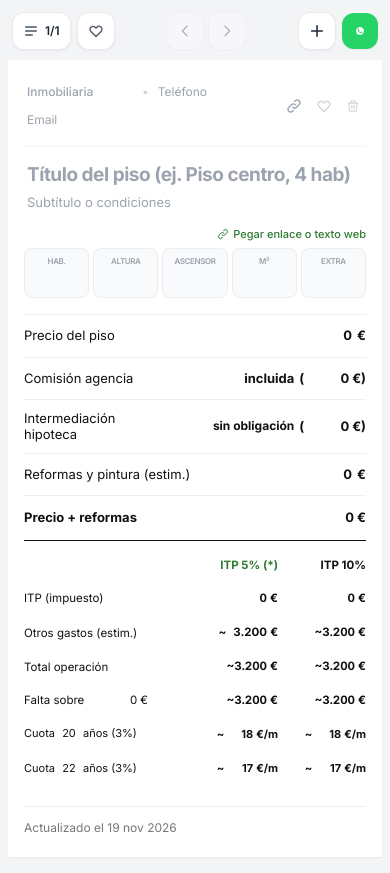
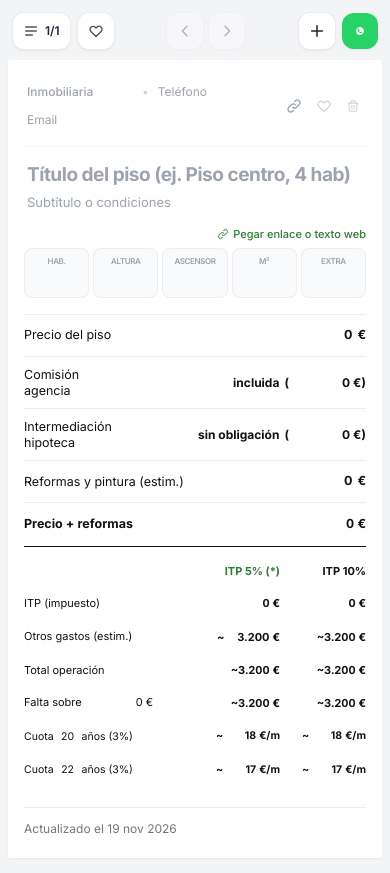
Before and after one commit to Sitorm/okpiso, a plain HTML site: page index.html in a window 390 px wide. Drawn offline with nearby package versions, Linux system fonts and the light colour scheme.

Commit message:
Update index.html

```diff
--- a/index.html
+++ b/index.html
@@ -220,11 +220,11 @@
             </div>
         </div>
 
-        <!-- TABLA 1: DESGLOSE -->
-        <div class="divide-y divide-[#eeeeee] border-t border-b-[1.5px] border-t-[#eeeeee] border-b-[#111111] mt-3 text-[13px] sm:text-[15px]">
+        <!-- TABLA 1: DESGLOSE (Cajas anchas y letra ligeramente más compacta en móvil para que no se corte ningún número) -->
+        <div class="divide-y divide-[#eeeeee] border-t border-b-[1.5px] border-t-[#eeeeee] border-b-[#111111] mt-3 text-[12.5px] sm:text-[15px]">
             <div class="py-2.5 flex items-center justify-between gap-2">
                 <span class="text-[#111111] font-normal">Precio del piso</span>
-                <div class="flex items-center font-bold text-[#111111] shrink-0">
+                <div class="flex items-center font-bold text-[#111111] shrink-0 tabular-nums">
                     <input type="text" id="inpPrice" inputmode="numeric"
                         onfocus="unformatInput(this)" onblur="formatAllInputs()" oninput="handleNumericInput('price', this)"
                         class="editable-field text-right font-bold w-24 sm:w-28 text-[#111111]">
@@ -232,35 +232,35 @@
                 </div>
             </div>
 
-            <div class="py-2.5 flex items-center justify-between gap-1.5">
-                <span class="text-[#111111] font-normal leading-tight">Comisión agencia</span>
-                <div class="flex items-center font-bold text-[#111111] shrink-0">
+            <div class="py-2.5 flex items-center justify-between gap-1">
+                <span class="text-[#111111] font-normal leading-tight">Comisión<br class="sm:hidden"> agencia</span>
+                <div class="flex items-center font-bold text-[#111111] shrink-0 tabular-nums text-[12px] sm:text-[15px]">
                     <input type="text" id="inpAgencyLabel" oninput="updateField('agencyLabel', this.value)"
                         class="editable-field text-right font-bold w-16 sm:w-24 text-[#111111]">
                     <span class="ml-0.5">(</span>
                     <input type="text" id="inpAgencyFee" inputmode="numeric"
                         onfocus="unformatInput(this)" onblur="formatAllInputs()" oninput="handleNumericInput('agencyFee', this)"
-                        class="editable-field text-right font-bold w-12 sm:w-16 text-[#111111]">
+                        class="editable-field text-right font-bold w-16 sm:w-20 text-[#111111]">
                     <span>€)</span>
                 </div>
             </div>
 
             <div class="py-2.5 flex items-center justify-between gap-1">
                 <span class="text-[#111111] font-normal leading-tight">Intermediación<br class="sm:hidden"> hipoteca</span>
-                <div class="flex items-center font-bold text-[#111111] shrink-0">
+                <div class="flex items-center font-bold text-[#111111] shrink-0 tabular-nums text-[12px] sm:text-[15px]">
                     <input type="text" id="inpBrokerLabel" oninput="updateField('brokerLabel', this.value)"
-                        class="editable-field text-right font-bold w-24 sm:w-32 text-[#111111] text-[12px] sm:text-[15px]">
+                        class="editable-field text-right font-bold w-24 sm:w-32 text-[#111111]">
                     <span class="ml-0.5">(</span>
                     <input type="text" id="inpBrokerFee" inputmode="numeric"
                         onfocus="unformatInput(this)" onblur="formatAllInputs()" oninput="handleNumericInput('brokerFee', this)"
-                        class="editable-field text-right font-bold w-12 sm:w-16 text-[#111111]">
+                        class="editable-field text-right font-bold w-16 sm:w-20 text-[#111111]">
                     <span>€)</span>
                 </div>
             </div>
 
             <div class="py-2.5 flex items-center justify-between gap-2">
                 <span class="text-[#111111] font-normal leading-tight">Reformas y pintura (estim.)</span>
-                <div class="flex items-center font-bold text-[#111111] shrink-0">
+                <div class="flex items-center font-bold text-[#111111] shrink-0 tabular-nums">
                     <input type="text" id="inpRenovation" inputmode="numeric"
                         onfocus="unformatInput(this)" onblur="formatAllInputs()" oninput="handleNumericInput('renovation', this)"
                         class="editable-field text-right font-bold w-20 sm:w-24 text-[#111111]">
@@ -268,51 +268,51 @@
                 </div>
             </div>
 
-            <div class="py-3 flex items-center justify-between gap-2 font-bold text-[#111111]">
+            <div class="py-3 flex items-center justify-between gap-2 font-bold text-[#111111] tabular-nums">
                 <span>Precio + reformas</span>
                 <span id="valPricePlusRenovation" class="shrink-0">0 €</span>
             </div>
         </div>
 
-        <!-- TABLA 2: COMPARATIVA ITP 5% vs ITP 10% (Columnas blindadas en móvil) -->
-        <div class="mt-4 text-[11.5px] sm:text-[15px]">
-            <div class="grid grid-cols-[1fr_84px_84px] sm:grid-cols-[1fr_110px_110px] items-center pb-2 font-bold gap-1">
+        <!-- TABLA 2: COMPARATIVA ITP 5% vs ITP 10% -->
+        <div class="mt-4 text-[11px] sm:text-[15px]">
+            <div class="grid grid-cols-[1fr_82px_82px] sm:grid-cols-[1fr_110px_110px] items-center pb-2 font-bold gap-1">
                 <div></div>
                 <div class="text-right text-[#2e7d32] whitespace-nowrap">ITP 5% (*)</div>
                 <div class="text-right text-[#111111] whitespace-nowrap">ITP 10%</div>
             </div>
 
-            <div class="grid grid-cols-[1fr_84px_84px] sm:grid-cols-[1fr_110px_110px] items-center py-2 gap-1">
+            <div class="grid grid-cols-[1fr_82px_82px] sm:grid-cols-[1fr_110px_110px] items-center py-2 gap-1">
                 <div class="text-[#111111]">ITP (impuesto)</div>
                 <div id="valItp5" class="text-right font-bold text-[#111111] whitespace-nowrap tabular-nums">0 €</div>
                 <div id="valItp10" class="text-right font-bold text-[#111111] whitespace-nowrap tabular-nums">0 €</div>
             </div>
 
-            <div class="grid grid-cols-[1fr_84px_84px] sm:grid-cols-[1fr_110px_110px] items-center py-2 gap-1">
+            <div class="grid grid-cols-[1fr_82px_82px] sm:grid-cols-[1fr_110px_110px] items-center py-2 gap-1">
                 <div class="text-[#111111] leading-tight">Otros gastos (estim.)</div>
                 <div class="flex items-center justify-end font-bold text-[#111111] whitespace-nowrap tabular-nums">
                     <span>~</span>
                     <input type="text" id="inpOtherExpenses" inputmode="numeric"
                         onfocus="unformatInput(this)" onblur="formatAllInputs()" oninput="handleNumericInput('otherExpenses', this)"
-                        class="editable-field text-right font-bold w-11 sm:w-16 text-[#111111]">
+                        class="editable-field text-right font-bold w-12 sm:w-16 text-[#111111]">
                     <span>€</span>
                 </div>
                 <div id="valOtherExpensesRight" class="text-right font-bold text-[#111111] whitespace-nowrap tabular-nums">~3.200 €</div>
             </div>
 
-            <div class="grid grid-cols-[1fr_84px_84px] sm:grid-cols-[1fr_110px_110px] items-center py-2 gap-1">
+            <div class="grid grid-cols-[1fr_82px_82px] sm:grid-cols-[1fr_110px_110px] items-center py-2 gap-1">
                 <div class="text-[#111111] leading-tight">Total operación</div>
                 <div id="valTotal5" class="text-right font-bold text-[#111111] whitespace-nowrap tabular-nums">~0 €</div>
                 <div id="valTotal10" class="text-right font-bold text-[#111111] whitespace-nowrap tabular-nums">~0 €</div>
             </div>
 
-            <div class="grid grid-cols-[1fr_84px_84px] sm:grid-cols-[1fr_110px_110px] items-center py-2 gap-1">
+            <div class="grid grid-cols-[1fr_82px_82px] sm:grid-cols-[1fr_110px_110px] items-center py-2 gap-1">
                 <div class="flex items-center flex-wrap text-[#111111] leading-tight">
                     <span>Falta sobre</span>
                     <div class="flex items-center">
                         <input type="text" id="inpAvailableCash" inputmode="numeric"
                             onfocus="unformatInput(this)" onblur="formatAllInputs()" oninput="handleAvailableCashInput(this)"
-                            class="editable-field text-right font-normal w-14 sm:w-20 text-[#111111]">
+                            class="editable-field text-right font-normal w-16 sm:w-20 text-[#111111]">
                         <span>€</span>
                     </div>
                 </div>
@@ -320,8 +320,8 @@
                 <div id="valMissing10" class="text-right font-bold text-[#111111] whitespace-nowrap tabular-nums">~0 €</div>
             </div>
 
-            <div class="grid grid-cols-[1fr_84px_84px] sm:grid-cols-[1fr_110px_110px] items-center py-2 gap-1">
-                <div class="flex items-center flex-wrap text-[#111111] text-[11px] sm:text-[14px] leading-tight">
+            <div class="grid grid-cols-[1fr_82px_82px] sm:grid-cols-[1fr_110px_110px] items-center py-2 gap-1">
+                <div class="flex items-center flex-wrap text-[#111111] text-[10.5px] sm:text-[14px] leading-tight">
                     <span>Cuota</span>
                     <input type="text" id="inpYears1" inputmode="numeric"
                         oninput="handleYearsInput(1, this)"
@@ -329,24 +329,24 @@
                     <span id="lblMonths1" class="hidden text-[10px] sm:text-[12px] mr-0.5">y<span id="valMonths1">0</span>m</span>
                     <span>años (3%)</span>
                 </div>
-                <div class="flex items-center justify-end font-bold text-[#111111] whitespace-nowrap text-[11px] sm:text-[14px] tabular-nums">
+                <div class="flex items-center justify-end font-bold text-[#111111] whitespace-nowrap text-[10.5px] sm:text-[14px] tabular-nums">
                     <span>~</span>
                     <input type="text" id="inpQuota1_5" inputmode="numeric"
                         onfocus="unformatInput(this)" onblur="formatAllInputs()" oninput="handleQuotaInput(1, 5, this)"
-                        class="editable-field text-right font-bold w-8 sm:w-12 text-[#111111]">
+                        class="editable-field text-right font-bold w-9 sm:w-12 text-[#111111]">
                     <span>€/m</span>
                 </div>
-                <div class="flex items-center justify-end font-bold text-[#111111] whitespace-nowrap text-[11px] sm:text-[14px] tabular-nums">
+                <div class="flex items-center justify-end font-bold text-[#111111] whitespace-nowrap text-[10.5px] sm:text-[14px] tabular-nums">
                     <span>~</span>
                     <input type="text" id="inpQuota1_10" inputmode="numeric"
                         onfocus="unformatInput(this)" onblur="formatAllInputs()" oninput="handleQuotaInput(1, 10, this)"
-                        class="editable-field text-right font-bold w-8 sm:w-12 text-[#111111]">
+                        class="editable-field text-right font-bold w-9 sm:w-12 text-[#111111]">
                     <span>€/m</span>
                 </div>
             </div>
 
-            <div class="grid grid-cols-[1fr_84px_84px] sm:grid-cols-[1fr_110px_110px] items-center py-2 gap-1">
-                <div class="flex items-center flex-wrap text-[#111111] text-[11px] sm:text-[14px] leading-tight">
+            <div class="grid grid-cols-[1fr_82px_82px] sm:grid-cols-[1fr_110px_110px] items-center py-2 gap-1">
+                <div class="flex items-center flex-wrap text-[#111111] text-[10.5px] sm:text-[14px] leading-tight">
                     <span>Cuota</span>
                     <input type="text" id="inpYears2" inputmode="numeric"
                         oninput="handleYearsInput(2, this)"
@@ -354,30 +354,29 @@
                     <span id="lblMonths2" class="hidden text-[10px] sm:text-[12px] mr-0.5">y<span id="valMonths2">0</span>m</span>
                     <span>años (3%)</span>
                 </div>
-                <div class="flex items-center justify-end font-bold text-[#111111] whitespace-nowrap text-[11px] sm:text-[14px] tabular-nums">
+                <div class="flex items-center justify-end font-bold text-[#111111] whitespace-nowrap text-[10.5px] sm:text-[14px] tabular-nums">
                     <span>~</span>
                     <input type="text" id="inpQuota2_5" inputmode="numeric"
                         onfocus="unformatInput(this)" onblur="formatAllInputs()" oninput="handleQuotaInput(2, 5, this)"
-                        class="editable-field text-right font-bold w-8 sm:w-12 text-[#111111]">
+                        class="editable-field text-right font-bold w-9 sm:w-12 text-[#111111]">
                     <span>€/m</span>
                 </div>
-                <div class="flex items-center justify-end font-bold text-[#111111] whitespace-nowrap text-[11px] sm:text-[14px] tabular-nums">
+                <div class="flex items-center justify-end font-bold text-[#111111] whitespace-nowrap text-[10.5px] sm:text-[14px] tabular-nums">
                     <span>~</span>
                     <input type="text" id="inpQuota2_10" inputmode="numeric"
                         onfocus="unformatInput(this)" onblur="formatAllInputs()" oninput="handleQuotaInput(2, 10, this)"
-                        class="editable-field text-right font-bold w-8 sm:w-12 text-[#111111]">
+                        class="editable-field text-right font-bold w-9 sm:w-12 text-[#111111]">
                     <span>€/m</span>
                 </div>
             </div>
         </div>
 
-        <!-- Pie limpio sin firma -->
+        <!-- Pie limpio -->
         <div class="border-t border-[#eeeeee] mt-5 pt-3 flex items-center justify-between text-[12px] sm:text-[13px]">
             <span id="txtUpdatedDate" class="text-[#777777]">Actualizado el 20 nov 2026</span>
         </div>
     </main>
 
-    <!-- Indicador de puntos -->
     <div id="dotsIndicator" class="flex items-center justify-center gap-1.5 mt-3"></div>
 
     <!-- MODAL ÍNDICE -->
@@ -426,7 +425,7 @@
                     Enviar por WhatsApp / Correo
                 </button>
                 <button onclick="downloadCapturedImage()" class="w-full py-2.5 bg-gray-100 hover:bg-gray-200 text-gray-800 rounded-xl text-xs font-semibold transition">
-                    Guardar imagen en el móvil
+                    Guardar en Descargas / Documentos
                 </button>
             </div>
         </div>
@@ -1033,7 +1032,7 @@
             showToast('Ficha eliminada');
         }
 
-        // CAPTURA Y COMPARTIR NATIVO ANDROID (CAPACITOR) + WEB
+        // CAPTURA Y COMPARTIR SEGURO (SIN CRASHES EN ANDROID)
         let lastCapturedBlob = null;
         let lastCapturedDataUrl = null;
 
@@ -1097,7 +1096,7 @@
 
             try {
                 const canvas = await html2canvas(clone, {
-                    scale: 2.5,
+                    scale: 2,
                     backgroundColor: '#ffffff',
                     useCORS: true,
                     logging: false
@@ -1123,10 +1122,9 @@
         async function shareCapturedImage() {
             if (!lastCapturedDataUrl) return;
             const prop = getCurrentProperty();
-            const fileName = ((prop.title || 'okpiso-ficha').toLowerCase().replace(/[^a-z0-9]+/g, '-')) + '-' + Date.now() + '.png';
+            const fileName = 'okpiso-' + Date.now() + '.png';
             const base64Data = lastCapturedDataUrl.split(',')[1];
 
-            // 1. Si estamos dentro de la App Android (Capacitor)
             if (window.Capacitor && window.Capacitor.Plugins && window.Capacitor.Plugins.Filesystem && window.Capacitor.Plugins.Share) {
                 try {
                     const savedFile = await window.Capacitor.Plugins.Filesystem.writeFile({
@@ -1136,15 +1134,15 @@
                     });
                     await window.Capacitor.Plugins.Share.share({
                         title: prop.title || 'Ficha OkPiso',
-                        files: [savedFile.uri]
+                        url: savedFile.uri
                     });
                     return;
                 } catch (e) {
-                    console.error('Error Capacitor Share:', e);
+                    showToast('Error al abrir compartir: ' + (e.message || ''));
+                    return;
                 }
             }
 
-            // 2. Respaldo navegador móvil
             if (lastCapturedBlob && navigator.canShare) {
                 const file = new File([lastCapturedBlob], fileName, { type: 'image/png' });
                 if (navigator.canShare({ files: [file] })) {
@@ -1159,37 +1157,24 @@
 
         async function downloadCapturedImage() {
             if (!lastCapturedDataUrl) return;
-            const prop = getCurrentProperty();
-            const fileName = ((prop.title || 'okpiso-ficha').toLowerCase().replace(/[^a-z0-9]+/g, '-')) + '-' + Date.now() + '.png';
+            const fileName = 'okpiso-' + Date.now() + '.png';
             const base64Data = lastCapturedDataUrl.split(',')[1];
 
-            // 1. Si estamos dentro de la App Android (Capacitor)
             if (window.Capacitor && window.Capacitor.Plugins && window.Capacitor.Plugins.Filesystem) {
                 try {
-                    await window.Capacitor.Plugins.Filesystem.writeFile({
-                        path: 'Pictures/OkPiso/' + fileName,
+                    const savedFile = await window.Capacitor.Plugins.Filesystem.writeFile({
+                        path: fileName,
                         data: base64Data,
-                        directory: 'EXTERNAL_STORAGE',
-                        recursive: true
+                        directory: 'DOCUMENTS'
                     });
-                    showToast('Guardada en Galería (carpeta OkPiso)');
+                    showToast('Guardada en Documentos/' + fileName);
                     return;
                 } catch (e) {
-                    try {
-                        await window.Capacitor.Plugins.Filesystem.writeFile({
-                            path: fileName,
-                            data: base64Data,
-                            directory: 'DOCUMENTS'
-                        });
-                        showToast('Guardada en carpeta Documentos');
-                        return;
-                    } catch (e2) {
-                        console.error('Error guardando archivo:', e2);
-                    }
+                    showToast('No se pudo guardar: ' + (e.message || ''));
+                    return;
                 }
             }
 
-            // 2. Respaldo navegador
             const link = document.createElement('a');
             link.download = fileName;
             link.href = lastCapturedDataUrl;
@@ -1204,7 +1189,7 @@
             clearTimeout(window._toastTimer);
             window._toastTimer = setTimeout(() => {
                 t.classList.add('opacity-0');
-            }, 2800);
+            }, 3000);
         }
 
         let touchStartX = 0;
```
